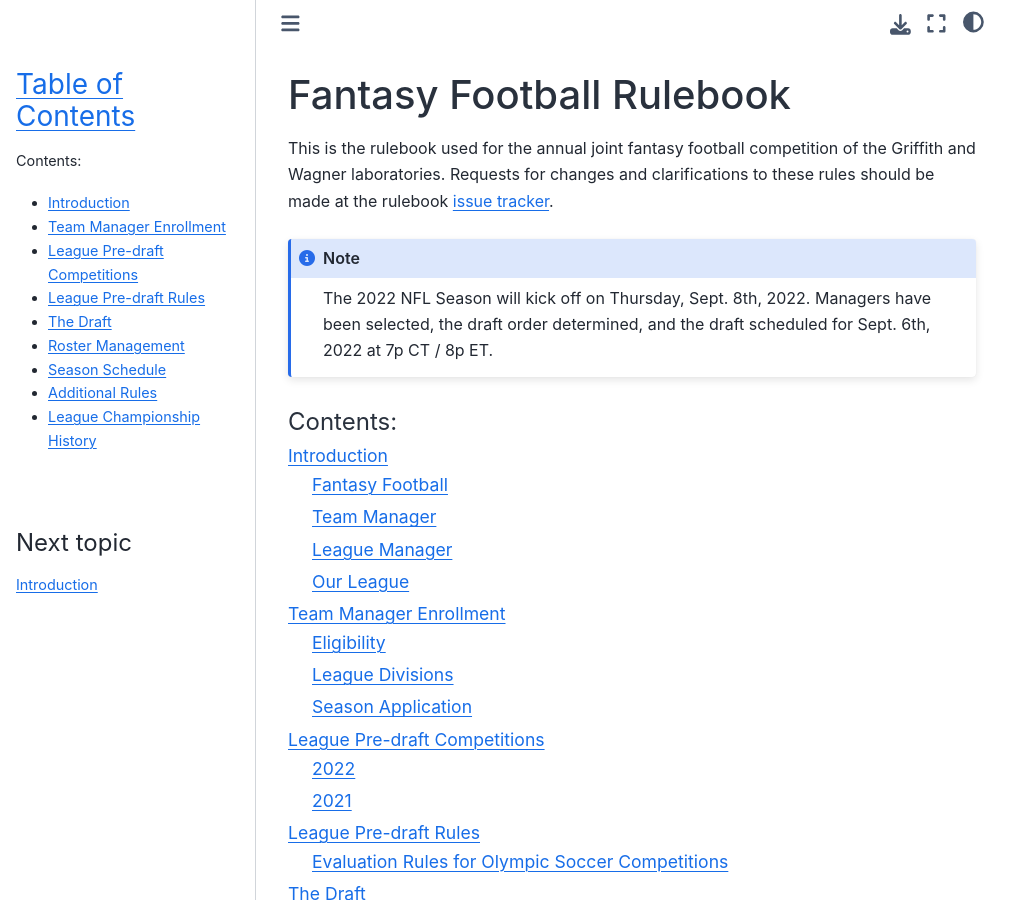
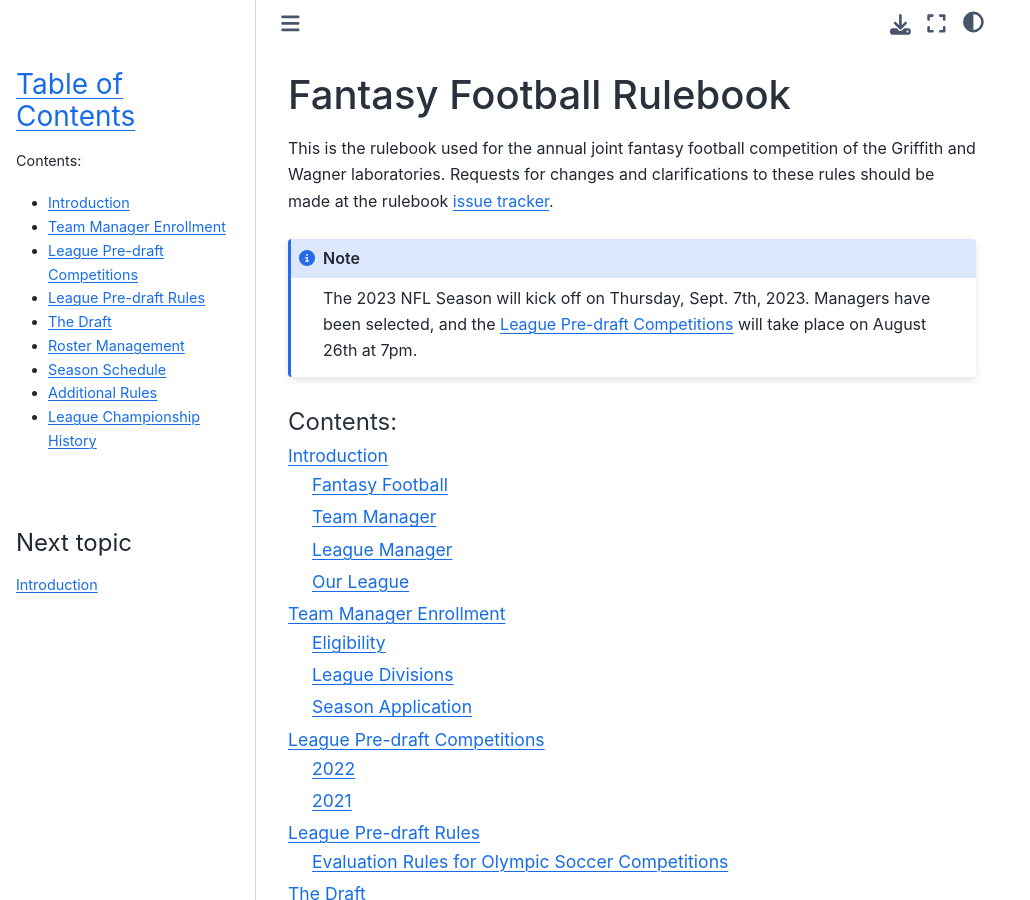
Before and after one commit to GenomicMedLab/fantasy-football-rulebook, a Sphinx documentation site: the page built from docs/index.rst, in a window 1280 px wide and 900 px high. Shown: the whole window, without its empty margins (0-1030 px from the left). Built offline with Sphinx 7.4.7 and the Sphinx Book theme 1.1.4, drawn with Linux system fonts in a browser that asks for light colours.

Commit message:
update landing page

```diff
--- a/docs/index.rst
+++ b/docs/index.rst
@@ -8,8 +8,8 @@ Griffith and Wagner laboratories. Requests for changes and clarifications to the
 should be made at the rulebook `issue tracker`_.
 
 .. note::
-   The 2022 NFL Season will kick off on Thursday, Sept. 8th, 2022. Managers have been selected,
-   the draft order determined, and the draft scheduled for Sept. 6th, 2022 at 7p CT / 8p ET.
+   The 2023 NFL Season will kick off on Thursday, Sept. 7th, 2023. Managers have been selected,
+   and the :ref:`predraft` will take place on August 26th at 7pm.
 
 .. toctree::
    :maxdepth: 2
```
